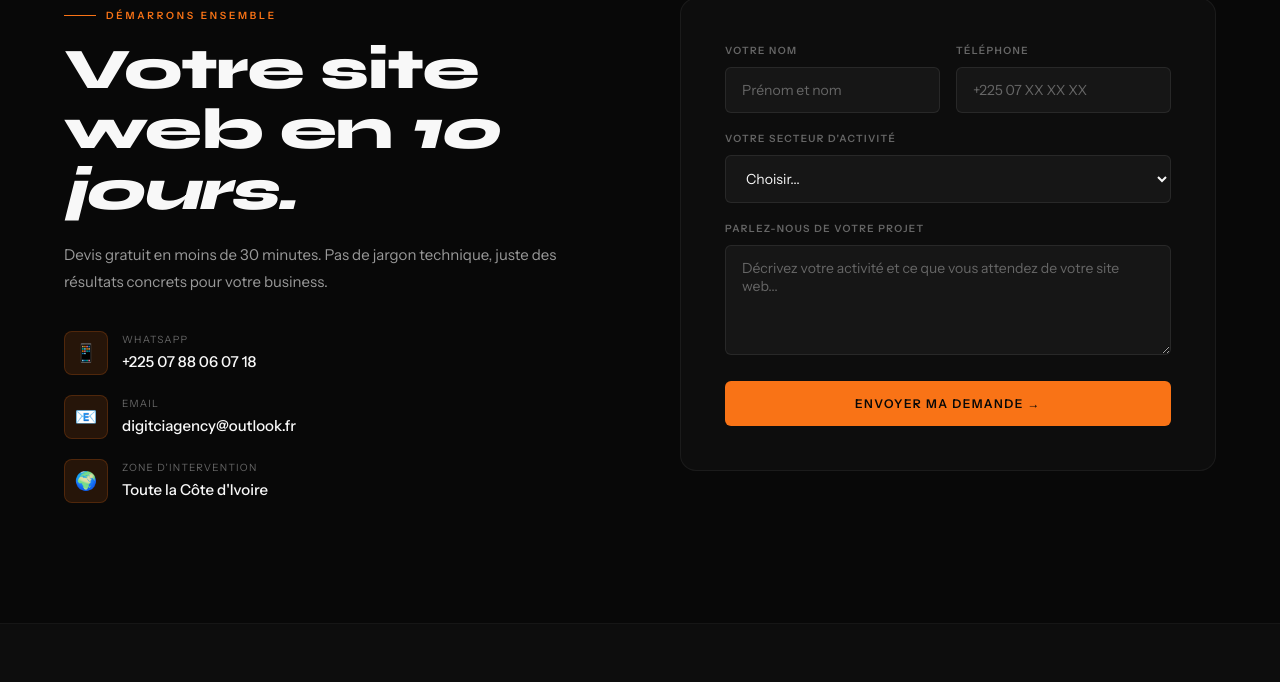
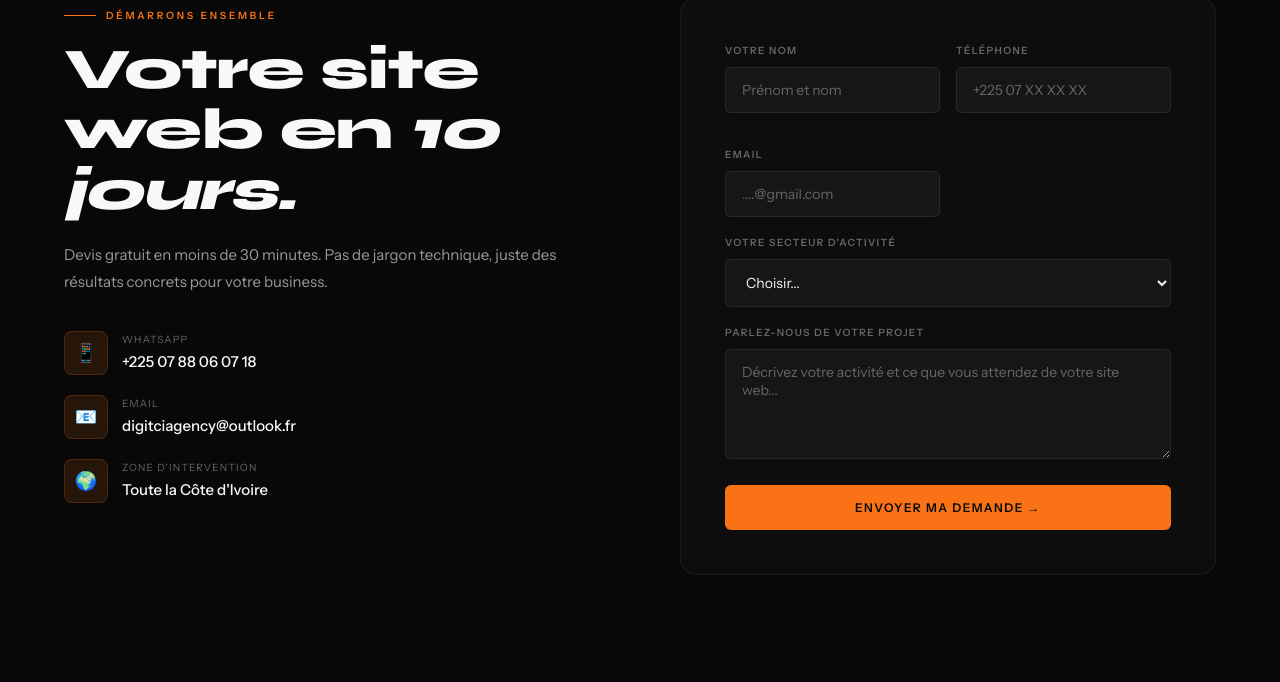
Before and after one commit to dyse85/digitci-website, a plain HTML site: page frontend/index.html in a window 1280 px wide. Shown: the part 4332-5014 px from the top of the page. Drawn offline with Linux system fonts and the light colour scheme.

Commit message:
Update index.html

```diff
--- a/frontend/index.html
+++ b/frontend/index.html
@@ -905,6 +905,10 @@
           <label>Téléphone</label>
           <input type="tel" name="telephone" placeholder="+225 07 XX XX XX" required>
         </div>
+        <div class="form-group">
+          <label>Email</label>
+          <input type="email" name="email" placeholder="....@gmail.com" required>
+        </div>
       </div>
       <div class="form-group">
         <label>Votre secteur d'activité</label>
```
